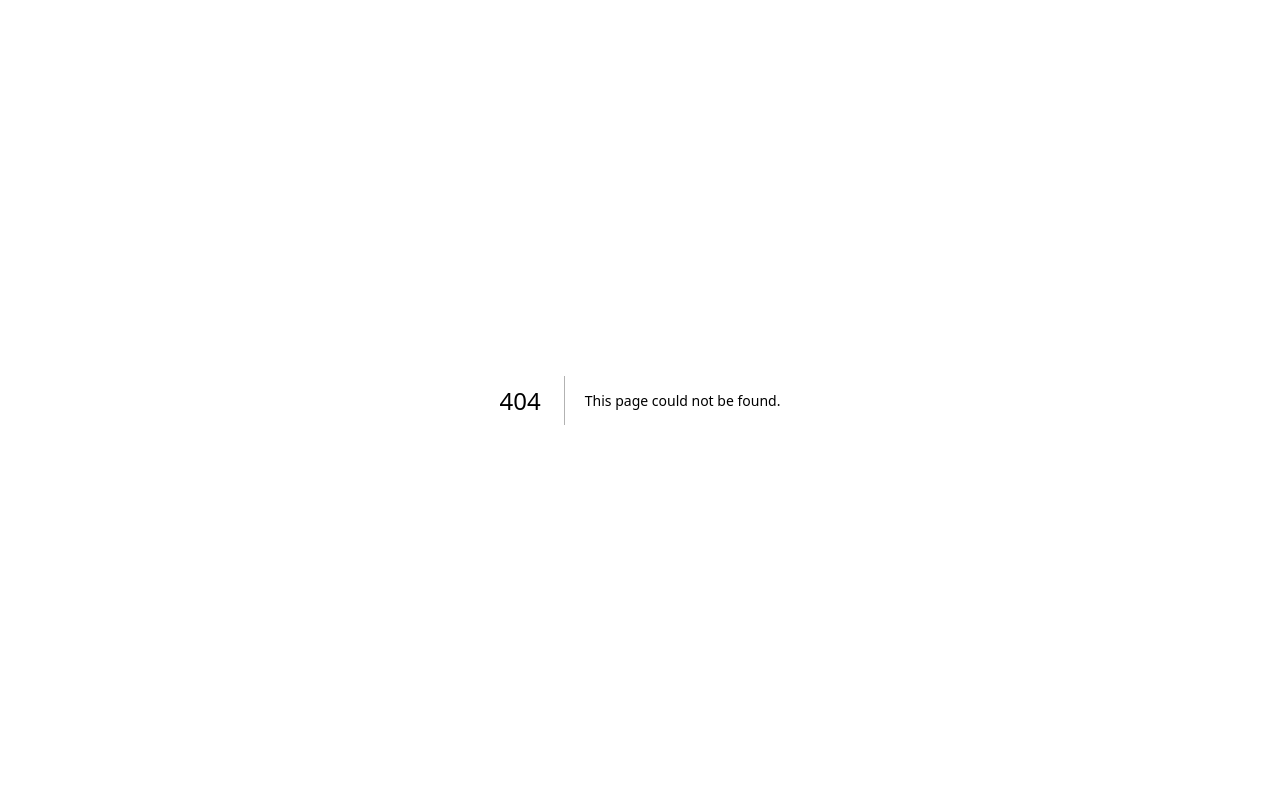
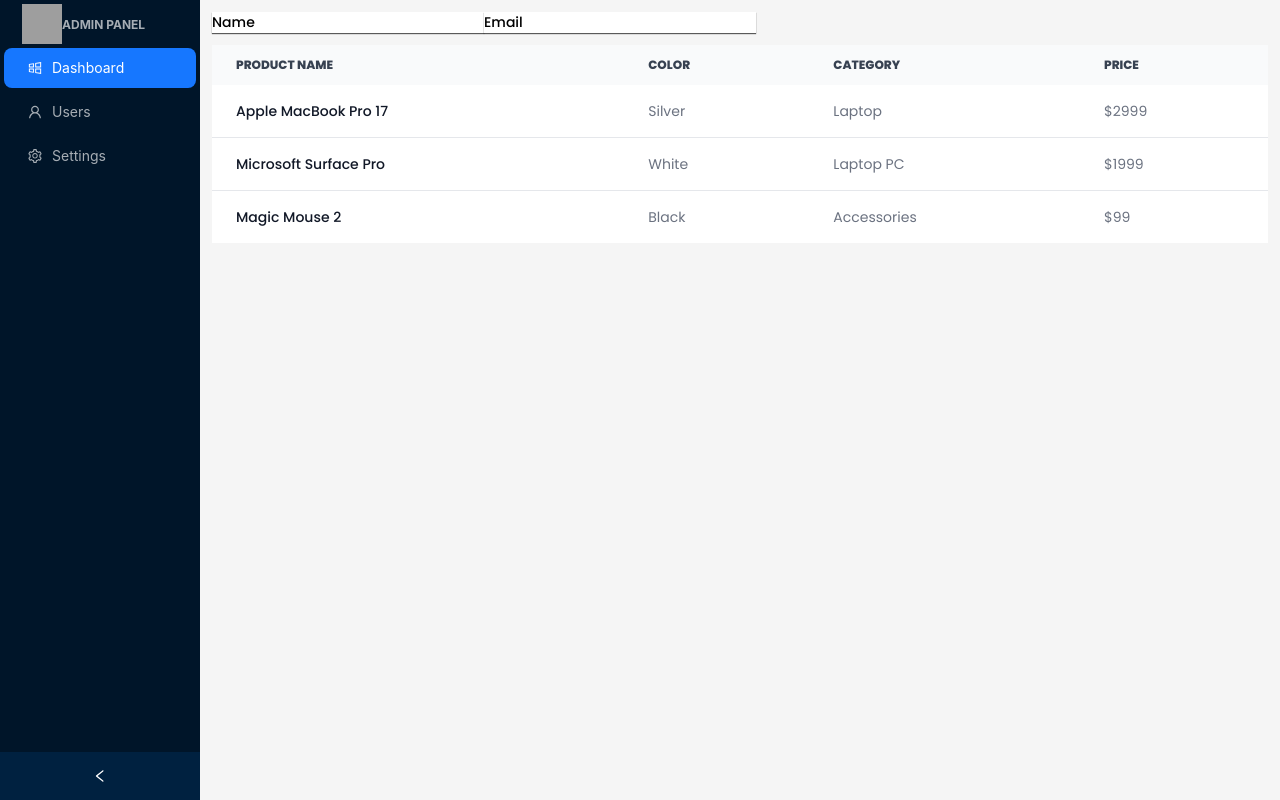
Before and after one commit to KPorus/admin_panel, a Next.js app: page /Users in a window 1280 px wide. Before the commit this address had no page. Built offline with nearby package versions, Linux system fonts and the light colour scheme; grey boxes are pictures that could not be loaded.

Commit message:
Create all users page

```diff
--- /dev/null
+++ b/src/Helpers/InputTag/InputTag.tsx
@@ -0,0 +1,12 @@
+import React from 'react';
+
+const Input = () => {
+    return (
+        <div className='m-3 flex-row space-x-6'>
+            <input placeholder='Name' className='text-slate-900 font-medium px-2 py-1' />
+            <input placeholder='Email' className='text-slate-900 font-medium px-2 py-1' />
+        </div>
+    );
+};
+
+export default Input;
--- /dev/null
+++ b/src/components/AllUsers/AllUsers.tsx
@@ -0,0 +1,77 @@
+import React from 'react';
+
+const AllUsers = () =>
+{
+    return (
+        <div className='px-3'>
+
+            <div className="relative overflow-x-auto">
+                <table className="w-full text-sm text-left rtl:text-right text-gray-500 dark:text-gray-400">
+                    <thead className="text-xs text-gray-700 uppercase bg-gray-50 dark:bg-gray-700 dark:text-gray-400">
+                        <tr>
+                            <th scope="col" className="px-6 py-3">
+                                Product name
+                            </th>
+                            <th scope="col" className="px-6 py-3">
+                                Color
+                            </th>
+                            <th scope="col" className="px-6 py-3">
+                                Category
+                            </th>
+                            <th scope="col" className="px-6 py-3">
+                                Price
+                            </th>
+                        </tr>
+                    </thead>
+                    <tbody>
+                        <tr className="bg-white border-b dark:bg-gray-800 dark:border-gray-700">
+                            <th scope="row" className="px-6 py-4 font-medium text-gray-900 whitespace-nowrap dark:text-white">
+                                Apple MacBook Pro 17
+                            </th>
+                            <td className="px-6 py-4">
+                                Silver
+                            </td>
+                            <td className="px-6 py-4">
+                                Laptop
+                            </td>
+                            <td className="px-6 py-4">
+                                $2999
+                            </td>
+                        </tr>
+                        <tr className="bg-white border-b dark:bg-gray-800 dark:border-gray-700">
+                            <th scope="row" className="px-6 py-4 font-medium text-gray-900 whitespace-nowrap dark:text-white">
+                                Microsoft Surface Pro
+                            </th>
+                            <td className="px-6 py-4">
+                                White
+                            </td>
+                            <td className="px-6 py-4">
+                                Laptop PC
+                            </td>
+                            <td className="px-6 py-4">
+                                $1999
+                            </td>
+                        </tr>
+                        <tr className="bg-white dark:bg-gray-800">
+                            <th scope="row" className="px-6 py-4 font-medium text-gray-900 whitespace-nowrap dark:text-white">
+                                Magic Mouse 2
+                            </th>
+                            <td className="px-6 py-4">
+                                Black
+                            </td>
+                            <td className="px-6 py-4">
+                                Accessories
+                            </td>
+                            <td className="px-6 py-4">
+                                $99
+                            </td>
+                        </tr>
+                    </tbody>
+                </table>
+            </div>
+
+        </div>
+    );
+};
+
+export default AllUsers;
--- a/src/components/Layout/Sidebar.tsx
+++ b/src/components/Layout/Sidebar.tsx
@@ -35,7 +35,7 @@
                     {
                         key: '2',
                         icon: <UserOutlined />,
-                        label: 'Users',
+                        label: <Link href={'/Users'}>Users</Link>,
                     },
                     {
                         key: '3',
--- /dev/null
+++ b/src/pages/Users/index.tsx
@@ -0,0 +1,27 @@
+import React, { ReactNode } from 'react';
+import dynamic from "next/dynamic";
+
+const RootLayouts = dynamic(() => import("@/components/Layout/RootLayouts"));
+const AllUsers = dynamic(() => import('@/components/AllUsers/AllUsers'));
+const InputTag = dynamic(() => import('@/Helpers/InputTag/InputTag'));
+const HeadTag = dynamic(() => import("@/Helpers/HeadTag/HeadTag"));
+const index = () =>
+{
+    return (
+        <main>
+            <HeadTag
+                title='All Users'
+                descriptionContent='Welcome to all users page'></HeadTag>
+            <InputTag></InputTag>
+            <AllUsers></AllUsers>
+        </main>
+    );
+};
+
+export default index;
+
+
+index.getLayout = function getLayout(page: ReactNode)
+{
+    return <RootLayouts>{page}</RootLayouts>;
+};
--- a/src/styles/globals.css
+++ b/src/styles/globals.css
@@ -25,3 +25,16 @@
     )
     rgb(var(--background-start-rgb));
 }
+
+:where(.css-dev-only-do-not-override-qgg3xn).ant-layout .ant-layout-sider-children {
+    position: fixed !important;
+}
+
+input::placeholder{
+  font-weight: medium;
+  color: black;
+}
+
+input{
+  box-shadow:0px 1px 1px #000000a1;
+}
```
